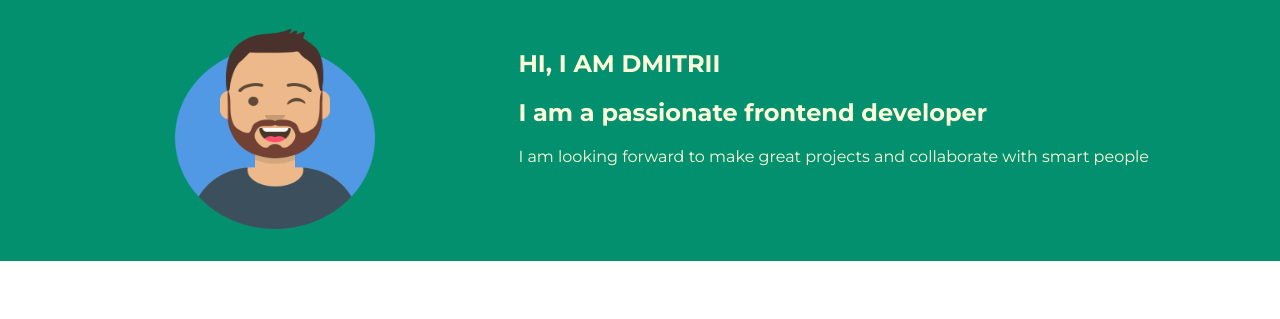
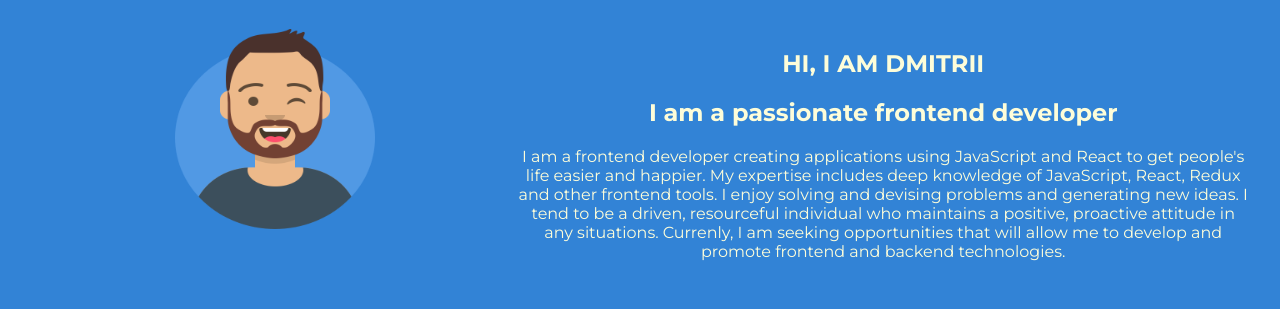
Before and after one commit to Dmitrii-Lobanov/Dmitrii-Lobanov.github.io, a plain HTML site: page index.html in a window 1280 px wide. Shown: the part 62-381 px from the top of the page. Drawn offline with Linux system fonts and the light colour scheme.

Commit message:
About Me changed

```diff
--- a/index.html
+++ b/index.html
@@ -28,7 +28,13 @@
         <div id="content">
           <h1>Hi, I am Dmitrii</h1>
           <h2>I am a passionate frontend developer</h2>
-          <p>I am looking forward to make great projects and collaborate with smart people</p>
+          <p>I am a frontend developer creating applications using JavaScript and React to get people's life easier and
+            happier. My expertise includes deep knowledge of JavaScript, React, Redux and other frontend tools. I enjoy
+            solving and devising problems and generating new ideas. I tend to be a driven, resourceful individual who
+            maintains a positive, proactive attitude in any situations.
+            Currenly, I am seeking opportunities that will allow me to develop and promote frontend and backend
+            technologies.
+          </p>
         </div>
       </section>
 
--- a/style.css
+++ b/style.css
@@ -2,8 +2,8 @@
 
 /* Common Styles */
 :root {
-  --main-bg-color: #B52D4B;
-  --secondary-bg-color: #03906F;
+  --main-bg-color: #0D3077;
+  --secondary-bg-color: #3283D6;
   --bg-color: #ffffff;
   --font-color: #FDFDD9;
   --secondary-font-color: #484848;
@@ -75,6 +75,10 @@ section#hero {
   grid-template-columns: 1fr 1.5fr;
   align-items: space-around;
   color: var(--font-color);
+}
+
+#content{
+  text-align: center;
 }
 
 #content h1 {
```
